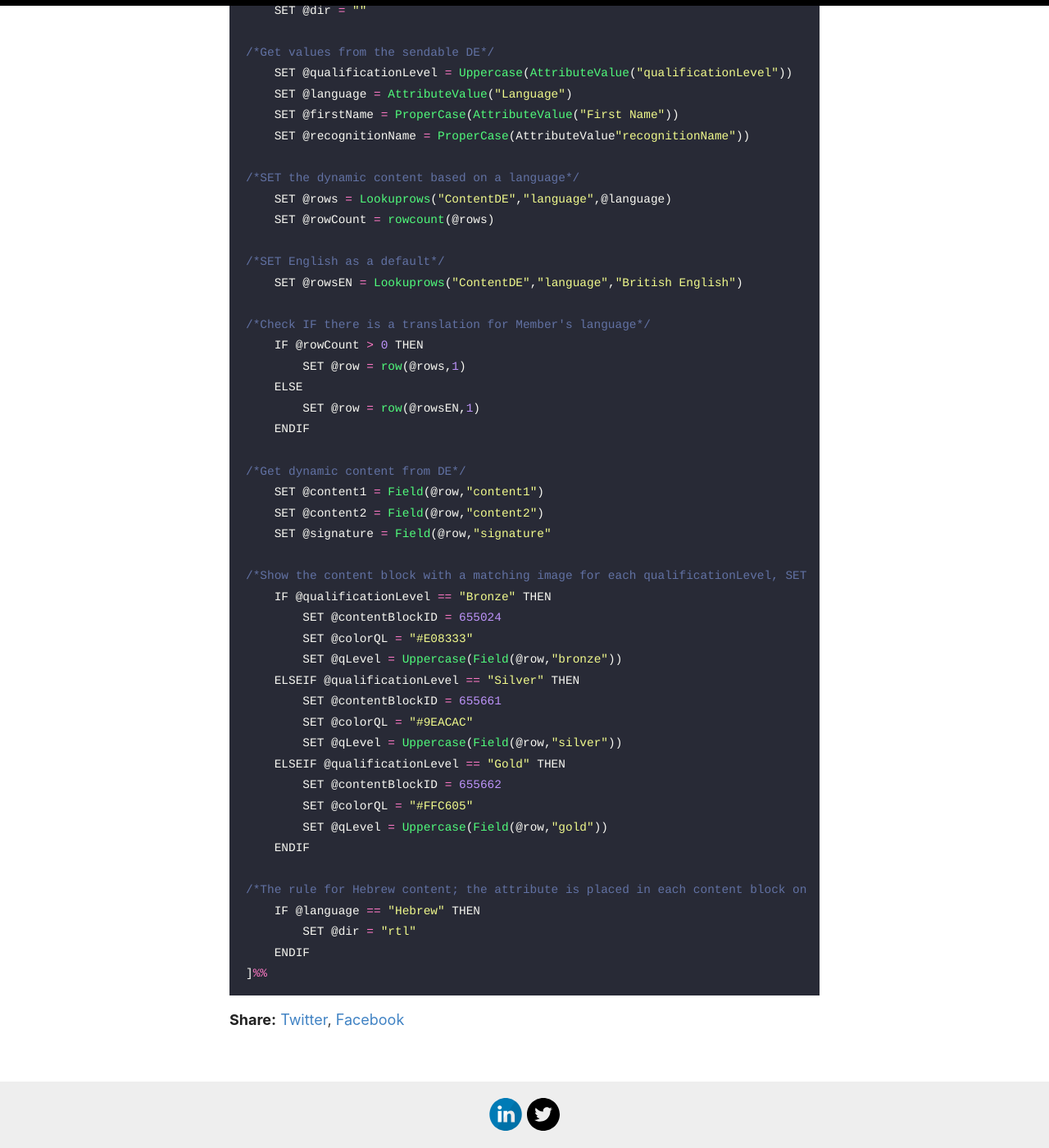
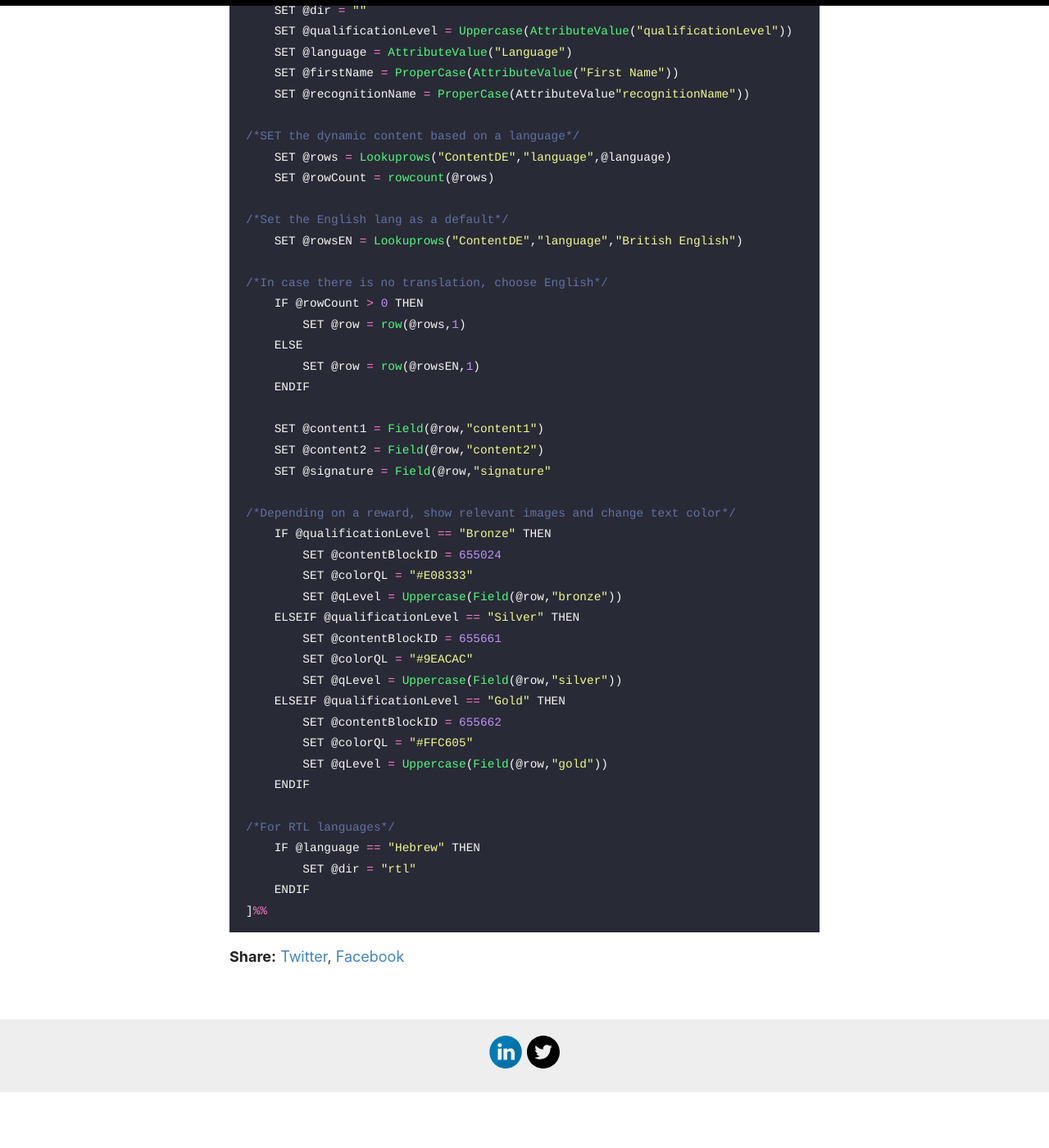
Before and after one commit to karolcholewa/blog, a Jekyll site: the page built from _posts/2021-01-10-dynamic-email.md, in a window 1280 px wide and 1400 px high, scrolled down 3927 px. Shown: the whole window at 82% size. Built offline with Jekyll 4.4.1, drawn with Linux system fonts in a browser that asks for light colours; after the commit the page ends 5259 px from its top, so only the background shows below that.

Commit message:
formatted code

```diff
--- a/_posts/2021-01-10-dynamic-email.md
+++ b/_posts/2021-01-10-dynamic-email.md
@@ -82,8 +82,6 @@ Formatting can be inline static or dynamic.
         @rowsEN, @row, @rowCount, @dir
 
     SET @dir = ""
-
-/*Get values from the sendable DE*/
     SET @qualificationLevel = Uppercase(AttributeValue("qualificationLevel"))
     SET @language = AttributeValue("Language")
     SET @firstName = ProperCase(AttributeValue("First Name"))
@@ -93,22 +91,21 @@ Formatting can be inline static or dynamic.
     SET @rows = Lookuprows("ContentDE","language",@language)
     SET @rowCount = rowcount(@rows)
 
-/*SET English as a default*/
+/*Set the English lang as a default*/
     SET @rowsEN = Lookuprows("ContentDE","language","British English")
 
-/*Check IF there is a translation for Member's language*/
+/*In case there is no translation, choose English*/
     IF @rowCount > 0 THEN
         SET @row = row(@rows,1)
     ELSE
         SET @row = row(@rowsEN,1)
     ENDIF
 
-/*Get dynamic content from DE*/
     SET @content1 = Field(@row,"content1")
     SET @content2 = Field(@row,"content2")
     SET @signature = Field(@row,"signature"
 
-/*Show the content block with a matching image for each qualificationLevel, SET the color for the font, assign localized content*/
+/*Depending on a reward, show relevant images and change text color*/
     IF @qualificationLevel == "Bronze" THEN
         SET @contentBlockID = 655024
         SET @colorQL = "#E08333"
@@ -123,7 +120,7 @@ Formatting can be inline static or dynamic.
         SET @qLevel = Uppercase(Field(@row,"gold"))
     ENDIF
 
-/*The rule for Hebrew content; the attribute is placed in each content block on the nearest TD*/
+/*For RTL languages*/
     IF @language == "Hebrew" THEN
         SET @dir = "rtl"
     ENDIF
```
